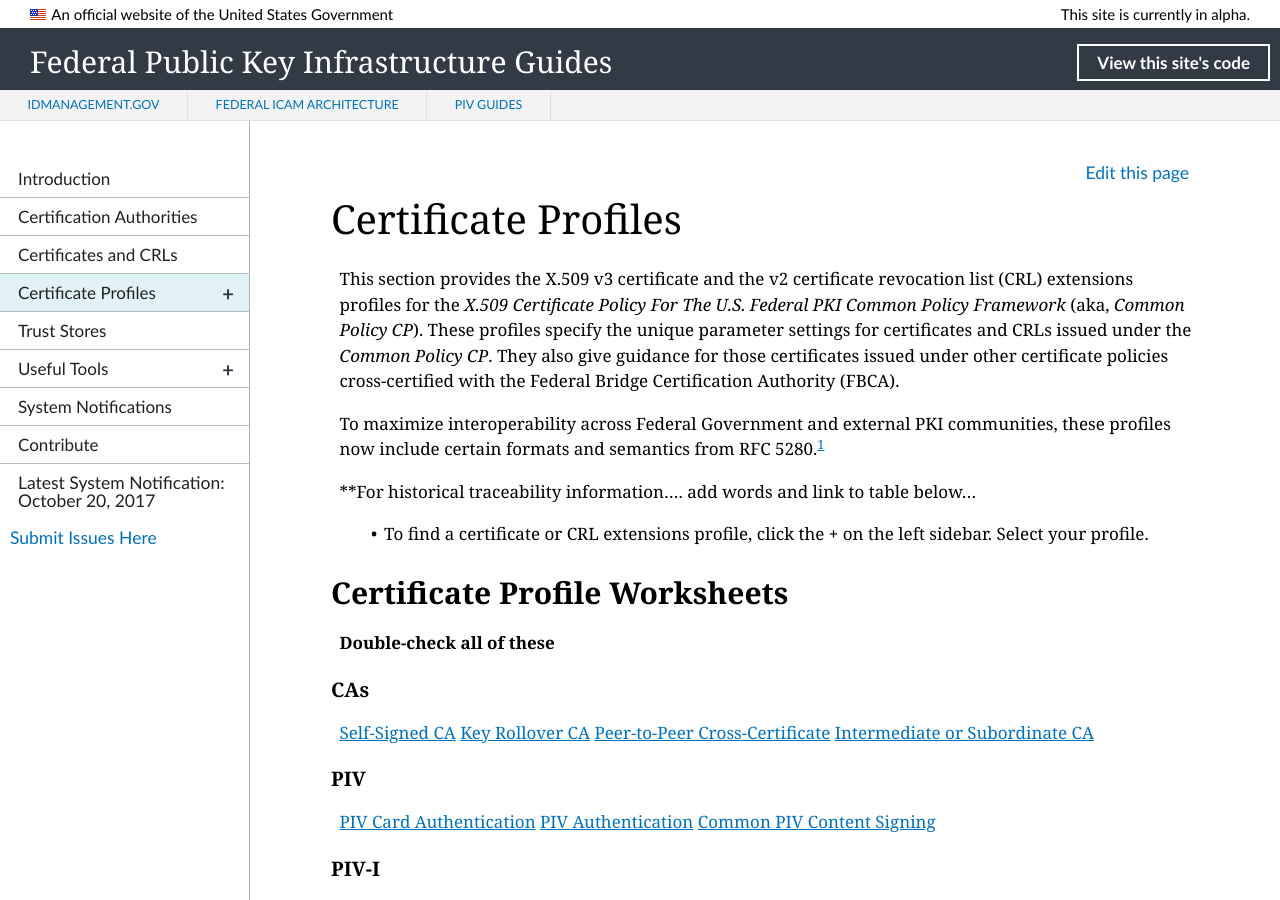
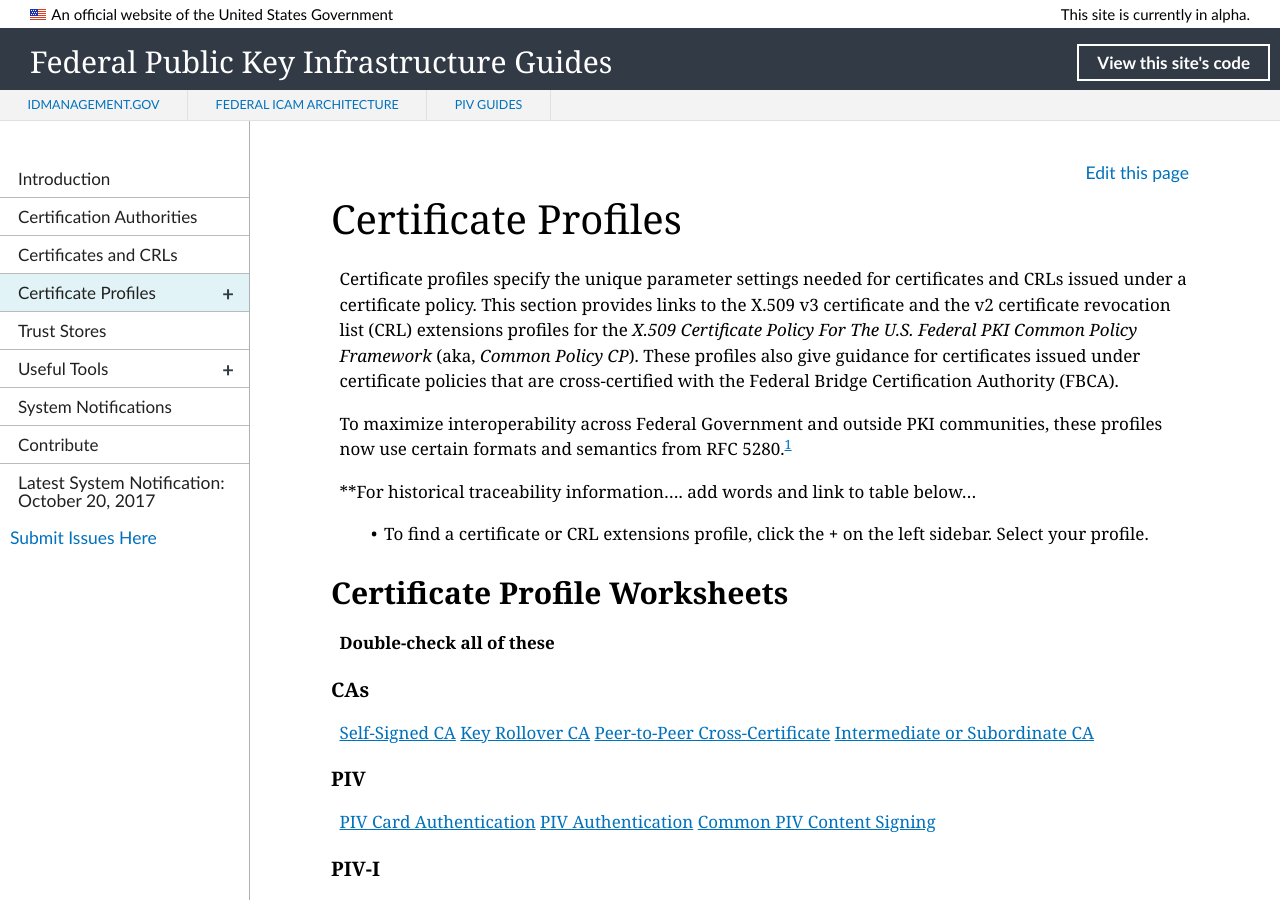
Before and after one commit to GSA/fpki-guides, a Jekyll site: the page built from pages/fpki_certificate_profiles.md, in a window 1280 px wide and 900 px high. Built offline with Jekyll 4.4.1, drawn with Linux system fonts in a browser that asks for light colours; nearby versions of some CDN libraries; library files that are not in the unit come from our copies.

Commit message:
Update fpki_certificate_profiles.md
Editorial changes

```diff
--- a/pages/fpki_certificate_profiles.md
+++ b/pages/fpki_certificate_profiles.md
@@ -4,9 +4,9 @@
 permalink: /certprofiles/
 ---
 
-This section provides the X.509 v3 certificate and the v2 certificate revocation list (CRL) extensions profiles for the _X.509 Certificate Policy For The U.S. Federal PKI Common Policy Framework_ (aka, _Common Policy CP_). These profiles specify the unique parameter settings for certificates and CRLs issued under the _Common Policy CP_. They also give guidance for those certificates issued under other certificate policies cross-certified with the Federal Bridge Certification Authority (FBCA).
+Certificate profiles specify the unique parameter settings needed for certificates and CRLs issued under a certificate policy. This section provides links to the X.509 v3 certificate and the v2 certificate revocation list (CRL) extensions profiles for the _X.509 Certificate Policy For The U.S. Federal PKI Common Policy Framework_ (aka, _Common Policy CP_). These profiles also give guidance for certificates issued under certificate policies that are cross-certified with the Federal Bridge Certification Authority (FBCA).
 
-To maximize interoperability across Federal Government and external PKI communities, these profiles now include certain formats and semantics from RFC 5280.<sup>[1](#myfootnote1)</sup>
+To maximize interoperability across Federal Government and outside PKI communities, these profiles now use certain formats and semantics from RFC 5280.<sup>[1](#myfootnote1)</sup>
 
 **For historical traceability information.... add words and link to table below...
 
```
